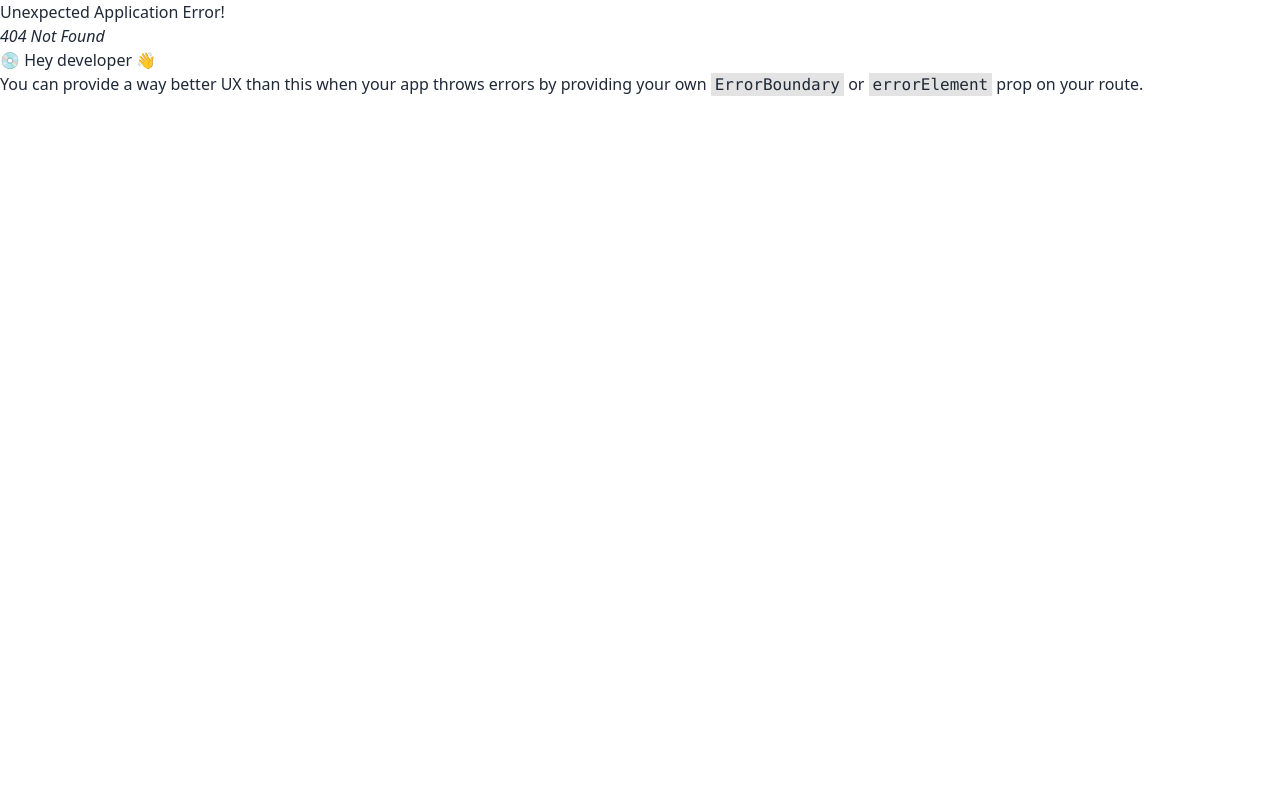
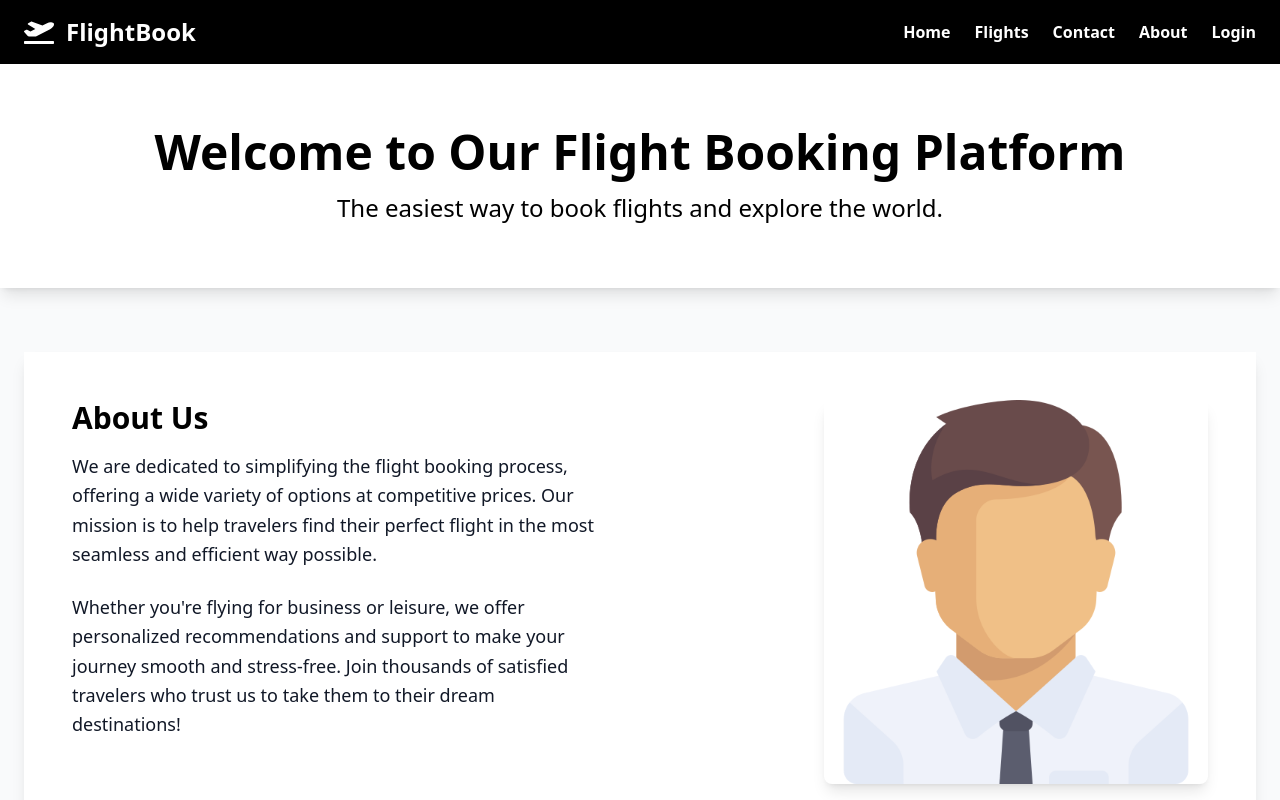
Before and after one commit to RobinTheRedLight/flight-frontend, a React (Vite) app: page /about in a window 1280 px wide. Before the commit this address had no page. Shown: the top 800 px of the page. Built offline with nearby package versions, Linux system fonts and the light colour scheme.

Commit message:
About-page completed

```diff
--- /dev/null
+++ b/src/Pages/About/About.jsx
@@ -0,0 +1,102 @@
+/* eslint-disable react/no-unescaped-entities */
+import img1 from "../../assets/About/img1.png";
+import img2 from "../../assets/About/img2.png";
+
+const About = () => {
+  return (
+    <div className="bg-gray-50 text-gray-900">
+      {/* Header Section */}
+      <header className="bg-white text-black py-16 shadow-lg">
+        <div className="container mx-auto text-center">
+          <h1 className="text-4xl md:text-5xl font-semibold mb-4">
+            Welcome to Our Flight Booking Platform
+          </h1>
+          <p className="text-xl md:text-2xl">
+            The easiest way to book flights and explore the world.
+          </p>
+        </div>
+      </header>
+
+      {/* About Section */}
+      <section className=" pt-16 px-6 max-w-7xl mx-auto">
+        <div className="bg-white shadow-lg container mx-auto grid grid-cols-1 md:grid-cols-2 gap-16 lg:p-12">
+          <div className="text-center md:text-left">
+            <h2 className="text-3xl font-semibold text-black mb-4">About Us</h2>
+            <p className="text-lg mb-6 leading-relaxed">
+              We are dedicated to simplifying the flight booking process,
+              offering a wide variety of options at competitive prices. Our
+              mission is to help travelers find their perfect flight in the most
+              seamless and efficient way possible.
+            </p>
+            <p className="text-lg leading-relaxed">
+              Whether you're flying for business or leisure, we offer
+              personalized recommendations and support to make your journey
+              smooth and stress-free. Join thousands of satisfied travelers who
+              trust us to take them to their dream destinations!
+            </p>
+          </div>
+          <div className="flex justify-center md:justify-end">
+            <img
+              src={img1}
+              alt="About Us Image"
+              className="w-full max-w-sm rounded-lg shadow-lg"
+            />
+          </div>
+        </div>
+      </section>
+
+      {/* Image Section */}
+      <section className="pt-16 px-6 max-w-7xl mx-auto">
+        <div className="container mx-auto bg-white shadow-lg lg:p-12">
+          <h2 className="text-3xl text-center font-semibold text-black mb-6">
+            Our Journey
+          </h2>
+          <div className="grid grid-cols-1 md:grid-cols-2 gap-8">
+            <div className="flex justify-center">
+              <img
+                src={img2}
+                alt="Flight Booking"
+                className="w-full max-w-md rounded-lg shadow-lg"
+              />
+            </div>
+            <div className="flex flex-col justify-center">
+              <p className="text-lg mb-4 leading-relaxed">
+                Since our inception, we’ve been working tirelessly to offer the
+                best flight options at the most affordable prices. We believe
+                that the joy of travel should be accessible to everyone, which
+                is why we’re committed to providing top-notch customer service
+                and unbeatable value.
+              </p>
+              <p className="text-lg leading-relaxed">
+                Whether it's a last-minute flight or a planned holiday, our
+                platform adapts to your needs with ease. Your journey is just a
+                few clicks away.
+              </p>
+            </div>
+          </div>
+        </div>
+      </section>
+
+      {/* Call to Action */}
+      <section className="pt-12 pb-16">
+        <div className="container mx-auto text-center bg-white text-black shadow-xl lg:p-12">
+          <h2 className="text-3xl font-semibold mb-4">
+            Ready to Book Your Next Flight?
+          </h2>
+          <p className="text-lg mb-6">
+            Browse through a variety of flight options and find the perfect one
+            for you. Start your journey today!
+          </p>
+          <a
+            href="/flights"
+            className="bg-black text-white font-semibold py-3 px-8 rounded-lg shadow-md hover:bg-yellow-500 transition"
+          >
+            Start Booking
+          </a>
+        </div>
+      </section>
+    </div>
+  );
+};
+
+export default About;
--- /dev/null
+++ b/src/Pages/Contact/Contact.jsx
@@ -0,0 +1,9 @@
+const Contact = () => {
+  return (
+    <div>
+      <h1>This is a contact page</h1>
+    </div>
+  );
+};
+
+export default Contact;
--- a/src/Pages/Shared/Footer/Footer.jsx
+++ b/src/Pages/Shared/Footer/Footer.jsx
@@ -1,8 +1,45 @@
 const Footer = () => {
   return (
-    <div>
-      <h1>This is a Footer</h1>
-    </div>
+    <footer className="footer bg-white text-base-content p-10">
+      <nav>
+        <h6 className="footer-title">Services</h6>
+        <a className="link link-hover">Branding</a>
+        <a className="link link-hover">Design</a>
+        <a className="link link-hover">Marketing</a>
+        <a className="link link-hover">Advertisement</a>
+      </nav>
+      <nav>
+        <h6 className="footer-title">Company</h6>
+        <a className="link link-hover">About us</a>
+        <a className="link link-hover">Contact</a>
+        <a className="link link-hover">Jobs</a>
+        <a className="link link-hover">Press kit</a>
+      </nav>
+      <nav>
+        <h6 className="footer-title">Legal</h6>
+        <a className="link link-hover">Terms of use</a>
+        <a className="link link-hover">Privacy policy</a>
+        <a className="link link-hover">Cookie policy</a>
+      </nav>
+      <form>
+        <h6 className="footer-title">Newsletter</h6>
+        <fieldset className="form-control w-80">
+          <label className="label">
+            <span className="label-text">Enter your email address</span>
+          </label>
+          <div className="join">
+            <input
+              type="text"
+              placeholder="username@site.com"
+              className="input input-bordered join-item"
+            />
+            <button className="btn  bg-black text-white join-item">
+              Subscribe
+            </button>
+          </div>
+        </fieldset>
+      </form>
+    </footer>
   );
 };
 
```
Also changed, not shown: src/Routes/Routes.jsx (+10 -0 lines), src/assets/About/img1.png (added), src/assets/About/img2.png (added).
